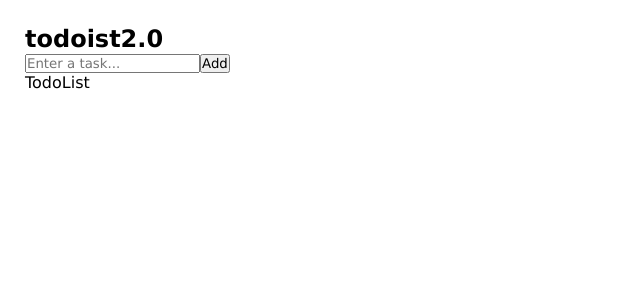
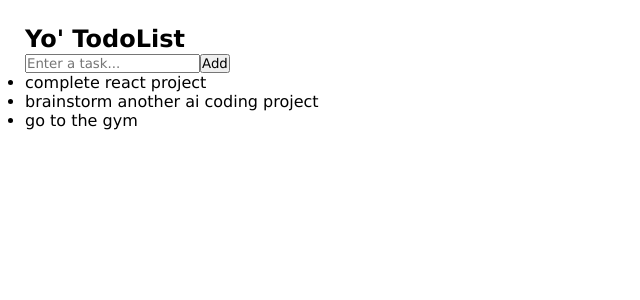
Before and after one commit to marvinraj/react-todo-app, a React (Vite) app: page / in a window 1280 px wide. Shown: the top 300 px of the page, without its empty margins (0-640 px from the left). Built offline with nearby package versions, Linux system fonts and the light colour scheme.

Commit message:
displayed todos from a list

```diff
--- a/src/App.jsx
+++ b/src/App.jsx
@@ -5,11 +5,11 @@ function App() {
 
   { /*highest level parent component*/ }
   return (
-    <main>
+    <>
       { /*render components*/ }
       <TodoInput />
       <TodoList />
-    </main>
+    </>
   )
 }
 
--- a/src/components/TodoInput.jsx
+++ b/src/components/TodoInput.jsx
@@ -4,7 +4,7 @@ export default function TodoInput() {
     return (
         <header>
             { /*title*/ }
-            <h2>todoist2.0</h2>
+            <h2>Yo' TodoList</h2>
 
             { /*user input and button*/ }
             <input placeholder='Enter a task...'/>
--- a/src/components/TodoList.jsx
+++ b/src/components/TodoList.jsx
@@ -1,7 +1,18 @@
 import React from 'react'
 
 export default function TodoList() {
+  let tasks = [
+    "complete react project",
+    "brainstorm another ai coding project",
+    "go to the gym"
+  ];
+
+
   return (
-    <div>TodoList</div>
+    <ul className='tasks-container'>
+      {tasks.map((task, taskIndex) =>
+        <li className='task' key={taskIndex}>{task}</li>
+      )}
+    </ul>
   )
 }
```
